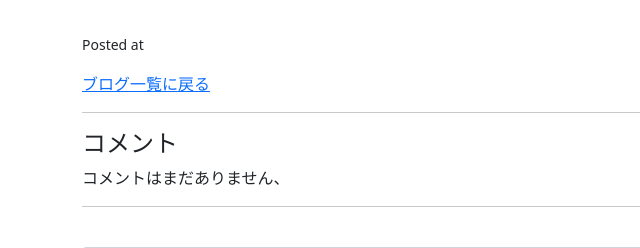
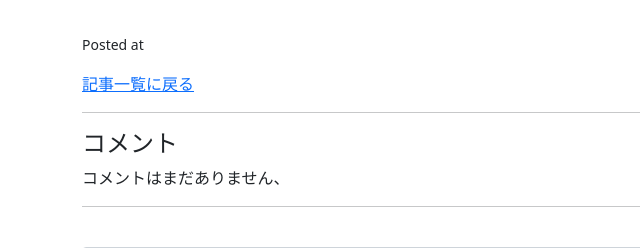
Before and after one commit to shigeyam/MBCblog, a Django app: template templates/blog/post_detail.html in a window 1280 px wide. Shown: the part 62-310 px from the top of the page, without its empty margins (0-640 px from the left). Run offline with Django 4.2, Linux system fonts and the light colour scheme; the template is opened without the code that fills it: values that come from a table or form of the project are taken from there, others are empty; parts of the project's set-up code (start-up, migrations or seed data) failed here and were passed over; some libraries are stand-ins or nearby versions.

Commit message:
a tag href collect

```diff
--- a/blog/admin.py
+++ b/blog/admin.py
@@ -4,7 +4,7 @@
 
 class PostAdmin(SummernoteModelAdmin):
     summernote_fields = ('body')
-    list_display = ('slug', 'title', 'posted_date')
+    list_display = ('category', 'slug', 'title', 'posted_date')
 
 class CommentAdmin(admin.ModelAdmin):
     list_display = ('name', 'posted_date')
--- a/templates/blog/post_detail.html
+++ b/templates/blog/post_detail.html
@@ -6,7 +6,7 @@
     <small>Posted at {{post.posted_date}}</small>
     <p>{{post.intro|linebreaksbr}}</p>
     <p>{{post.body|safe}}</p>
-    <a href="/blog">ブログ一覧に戻る</a>
+    <a href="#" onclick="history.back(); return false;">記事一覧に戻る</a>
     <hr>
 
     <h4 class="subtitle">コメント</h4>
```
